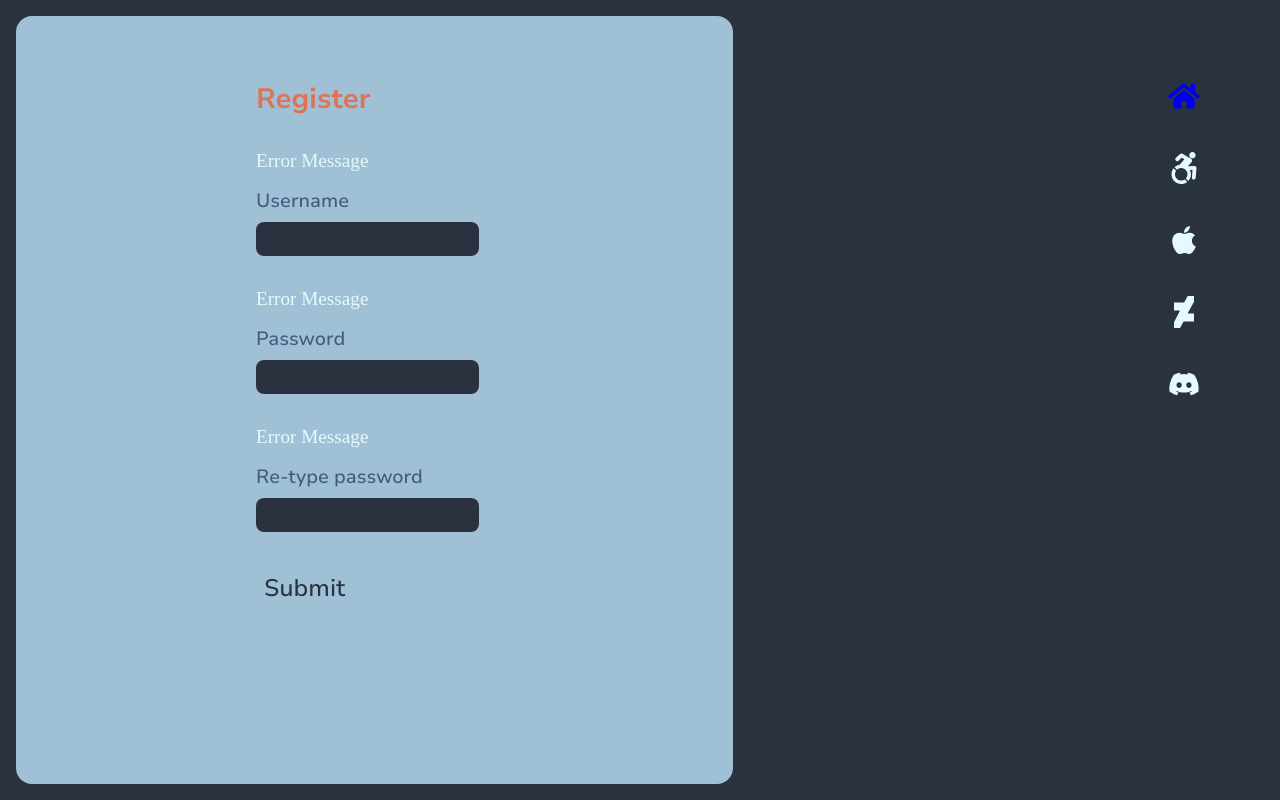
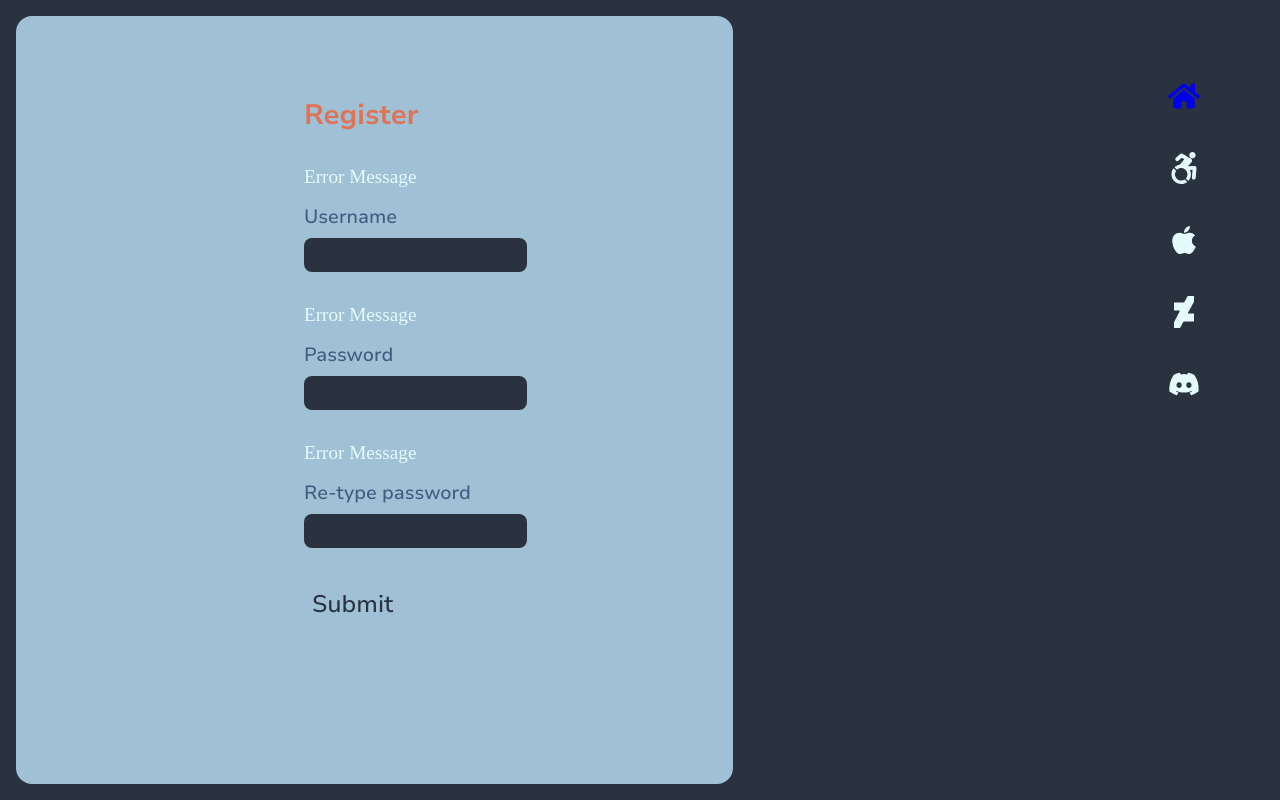
Before and after one commit to Hr-kutsarov/mlt-mern, a React (Create React App) app in the folder client/: page /register in a window 1280 px wide. Built offline with nearby package versions, Linux system fonts and the light colour scheme.

Commit message:
Spacing between the form and the sliding bg.

```diff
--- a/client/src/components/Register.css
+++ b/client/src/components/Register.css
@@ -66,6 +66,7 @@
   display: flex;
   justify-content: center;
   flex-direction: column;
+  padding: 1rem 3rem;
 }
 
 .register-input-box {
```
